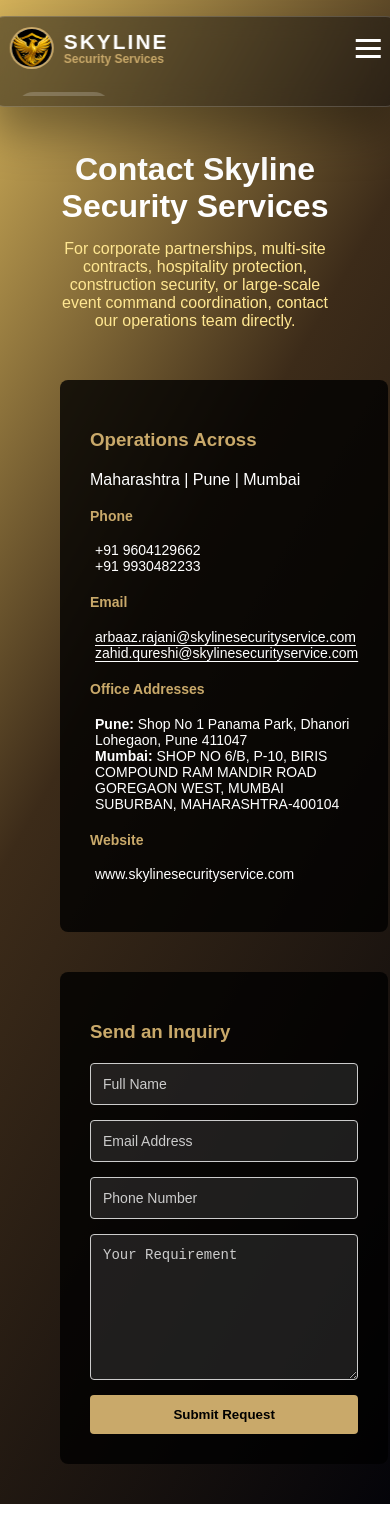
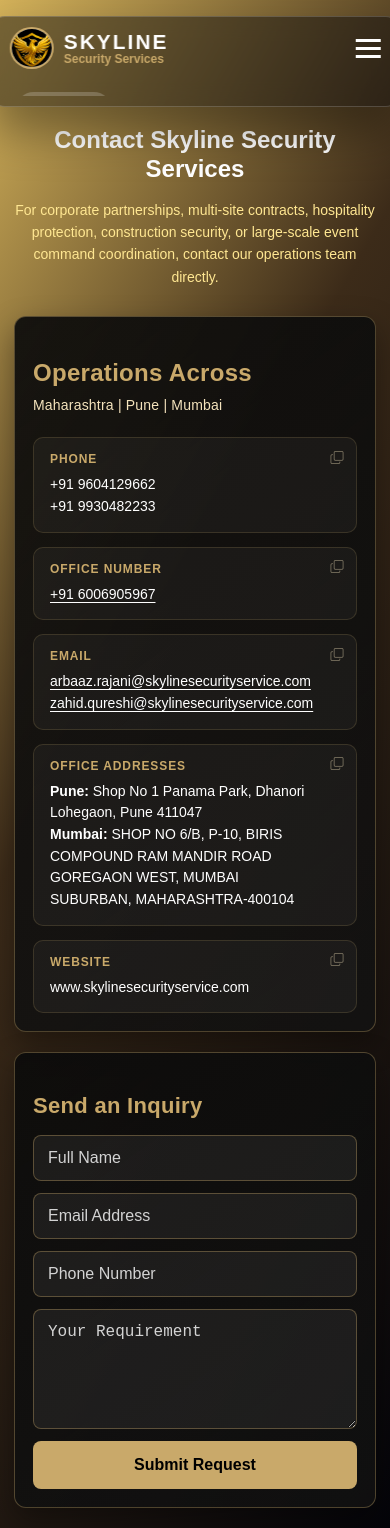
Before and after one commit to veeru8055/skyline, an Angular app: page /contact in a window 390 px wide. Before the commit the page ends 1504 px from the top, so only its background shows below. Built offline with nearby package versions, Linux system fonts and the light colour scheme.

Commit message:
updated the contact page

```diff
--- a/package.json
+++ b/package.json
@@ -27,6 +27,7 @@
     "@angular/platform-browser": "^20.1.0",
     "@angular/router": "^20.1.0",
     "@emailjs/browser": "^4.4.1",
+    "bootstrap-icons": "^1.13.1",
     "pdf-parse": "^2.4.5",
     "rxjs": "~7.8.0",
     "tslib": "^2.3.0"
--- a/src/app/contact-us-page/contact-us-page.html
+++ b/src/app/contact-us-page/contact-us-page.html
@@ -18,11 +18,43 @@
       <p>Maharashtra | Pune | Mumbai</p>
 
       <div class="info-block">
+        <button
+          type="button"
+          class="info-copy-btn"
+          (click)="copyField('phone', '+91 9604129662, +91 9930482233')"
+          [attr.aria-label]="copiedField === 'phone' ? 'Copied' : 'Copy phone numbers'"
+          [title]="copiedField === 'phone' ? 'Copied' : 'Copy'"
+        >
+          <i class="bi bi-copy" aria-hidden="true"></i>
+        </button>
         <h4>Phone</h4>
         <p>+91 9604129662<br>+91 9930482233</p>
       </div>
 
       <div class="info-block">
+        <button
+          type="button"
+          class="info-copy-btn"
+          (click)="copyField('office', '+91 6006905967')"
+          [attr.aria-label]="copiedField === 'office' ? 'Copied' : 'Copy office number'"
+          [title]="copiedField === 'office' ? 'Copied' : 'Copy'"
+        >
+          <i class="bi bi-copy" aria-hidden="true"></i>
+        </button>
+        <h4>Office Number</h4>
+        <p><a href="tel:+916006905967">+91 6006905967</a></p>
+      </div>
+
+      <div class="info-block">
+        <button
+          type="button"
+          class="info-copy-btn"
+          (click)="copyField('email', 'arbaaz.rajani@skylinesecurityservice.com, zahid.qureshi@skylinesecurityservice.com')"
+          [attr.aria-label]="copiedField === 'email' ? 'Copied' : 'Copy email addresses'"
+          [title]="copiedField === 'email' ? 'Copied' : 'Copy'"
+        >
+          <i class="bi bi-copy" aria-hidden="true"></i>
+        </button>
         <h4>Email</h4>
         <p>
           <a href="mailto:arbaaz.rajani@skylinesecurityservice.com">arbaaz.rajani@skylinesecurityservice.com</a><br>
@@ -31,6 +63,15 @@
       </div>
 
       <div class="info-block">
+        <button
+          type="button"
+          class="info-copy-btn"
+          (click)="copyField('address', 'Pune: Shop No 1 Panama Park, Dhanori Lohegaon, Pune 411047 | Mumbai: SHOP NO 6/B, P-10, BIRIS COMPOUND RAM MANDIR ROAD GOREGAON WEST, MUMBAI SUBURBAN, MAHARASHTRA-400104')"
+          [attr.aria-label]="copiedField === 'address' ? 'Copied' : 'Copy office addresses'"
+          [title]="copiedField === 'address' ? 'Copied' : 'Copy'"
+        >
+          <i class="bi bi-copy" aria-hidden="true"></i>
+        </button>
         <h4>Office Addresses</h4>
         <p><strong>Pune:</strong> Shop No 1 Panama Park, Dhanori Lohegaon, Pune 411047<br>
           <strong>Mumbai:</strong> SHOP NO 6/B, P-10, BIRIS COMPOUND RAM MANDIR ROAD GOREGAON WEST, MUMBAI SUBURBAN,
@@ -39,6 +80,15 @@
       </div>
 
       <div class="info-block">
+        <button
+          type="button"
+          class="info-copy-btn"
+          (click)="copyField('website', 'www.skylinesecurityservice.com')"
+          [attr.aria-label]="copiedField === 'website' ? 'Copied' : 'Copy website'"
+          [title]="copiedField === 'website' ? 'Copied' : 'Copy'"
+        >
+          <i class="bi bi-copy" aria-hidden="true"></i>
+        </button>
         <h4>Website</h4>
         <p>www.skylinesecurityservice.com</p>
       </div>
@@ -50,15 +100,25 @@
 
       <form [formGroup]="contactForm" (ngSubmit)="submitForm()">
 
-        <input type="text" formControlName="name" placeholder="Full Name" />
-        <small *ngIf="contactForm.get('name')?.touched && contactForm.get('name')?.invalid">
+        <input
+          type="text"
+          formControlName="name"
+          placeholder="Full Name"
+          [class.invalid-field]="contactForm.get('name')?.touched && contactForm.get('name')?.invalid"
+        />
+        <small class="field-error" *ngIf="contactForm.get('name')?.touched && contactForm.get('name')?.invalid">
           Name is required
         </small>
 
         <input type="email" formControlName="email" placeholder="Email Address" />
 
-        <input type="text" formControlName="phone" placeholder="Phone Number" />
-        <small *ngIf="contactForm.get('phone')?.touched && contactForm.get('phone')?.invalid">
+        <input
+          type="text"
+          formControlName="phone"
+          placeholder="Phone Number"
+          [class.invalid-field]="contactForm.get('phone')?.touched && contactForm.get('phone')?.invalid"
+        />
+        <small class="field-error" *ngIf="contactForm.get('phone')?.touched && contactForm.get('phone')?.invalid">
           Phone number is required
         </small>
 
@@ -68,12 +128,16 @@
           {{ isSubmitting ? 'Sending...' : 'Submit Request' }}
         </button>
 
-        <!-- Success / Error -->
-        <p class="success" *ngIf="successMessage">{{ successMessage }}</p>
+        <!-- Error -->
         <p class="error" *ngIf="errorMessage">{{ errorMessage }}</p>
 
       </form>
     </div>
 
   </div>
+
+  <div class="success-popup" *ngIf="showSuccessPopup" role="status" aria-live="polite">
+    <i class="bi bi-check-circle-fill" aria-hidden="true"></i>
+    <span>Your request has been sent. A member of our team will contact you shortly.</span>
+  </div>
 </div>
--- a/src/app/contact-us-page/contact-us-page.scss
+++ b/src/app/contact-us-page/contact-us-page.scss
@@ -27,36 +27,70 @@
     display: grid;
     grid-template-columns: 1fr 1fr;
     gap: 40px;
+    align-items: stretch;
 }
 
 /* LEFT */
 .contact-info {
-    background: rgba(0, 0, 0, 0.8);
+    background: linear-gradient(145deg, rgba(11, 11, 11, 0.92), rgba(18, 18, 18, 0.84));
     color: white;
     padding: 30px;
-    border-radius: 8px;
+    border-radius: 14px;
+    border: 1px solid rgba(201, 169, 106, 0.35);
+    box-shadow: 0 12px 30px rgba(0, 0, 0, 0.35);
+    position: relative;
 
     h3 {
-        margin-bottom: 20px;
+        margin-bottom: 10px;
         color: #c9a96a;
+        font-size: 24px;
+        letter-spacing: 0.3px;
+    }
+
+    >p {
+        margin: 0 0 24px;
+        color: #f5e4bd;
+        font-size: 14px;
+        letter-spacing: 0.2px;
     }
 
     .info-block {
-        margin-bottom: 20px;
+        margin-bottom: 14px;
+        padding: 14px 16px;
+        padding-right: 44px;
+        border-radius: 10px;
+        background: rgba(255, 255, 255, 0.04);
+        border: 1px solid rgba(201, 169, 106, 0.18);
+        position: relative;
+        transition: transform 0.2s ease, border-color 0.2s ease, background 0.2s ease;
+
+        &:hover {
+            transform: translateY(-1px);
+            border-color: rgba(201, 169, 106, 0.45);
+            background: rgba(255, 255, 255, 0.06);
+        }
+
+        &:last-child {
+            margin-bottom: 0;
+        }
 
         h4 {
-            font-size: 14px;
+            font-size: 12px;
+            margin: 0;
+            text-transform: uppercase;
+            letter-spacing: 0.9px;
             color: #c9a96a;
         }
 
         p {
-            margin-top: 4px;
-            padding-left: 5px;
+            margin: 8px 0 0;
+            padding-left: 0;
             font-size: 14px;
+            line-height: 1.55;
             color: #fff;
 
             a {
-                color: inherit;
+                color: #fff;
                 text-decoration: underline;
                 text-underline-offset: 3px;
 
@@ -70,63 +104,141 @@
 
 /* RIGHT */
 .contact-form {
-    background: rgba(0, 0, 0, 0.8);
+    background: linear-gradient(145deg, rgba(11, 11, 11, 0.92), rgba(18, 18, 18, 0.84));
     color: white;
     padding: 30px;
-    border-radius: 8px;
+    border-radius: 14px;
+    border: 1px solid rgba(201, 169, 106, 0.35);
+    box-shadow: 0 12px 30px rgba(0, 0, 0, 0.35);
+    display: flex;
+    flex-direction: column;
+    position: relative;
 
     h3 {
         margin-bottom: 20px;
         color: #c9a96a;
+        font-size: 24px;
+        letter-spacing: 0.3px;
     }
 
     form {
         display: flex;
         flex-direction: column;
-        gap: 15px;
+        gap: 14px;
+        flex: 1;
 
         input,
         textarea {
-            padding: 12px;
-            border: 1px solid #ccc;
+            width: 100%;
+            box-sizing: border-box;
+            padding: 13px 14px;
+            border: 1px solid rgba(201, 169, 106, 0.36);
             font-size: 14px;
-            background: rgba(255, 255, 255, 0.1);
+            background: rgba(255, 255, 255, 0.06);
             color: #fff;
-            border-radius: 4px;
+            border-radius: 8px;
+            transition: border-color 0.2s ease, box-shadow 0.2s ease, background 0.2s ease;
 
             &::placeholder {
-                color: #ccc;
+                color: #d3d3d3;
+            }
+
+            &:focus {
+                outline: none;
+                border-color: #f1d58c;
+                background: rgba(255, 255, 255, 0.09);
+                box-shadow: 0 0 0 3px rgba(201, 169, 106, 0.2);
+            }
+
+            &.invalid-field {
+                border-color: #d6a86a;
+                background: rgba(214, 168, 106, 0.1);
+                box-shadow: 0 0 0 3px rgba(214, 168, 106, 0.14);
             }
         }
 
         textarea {
-            min-height: 120px;
+            min-height: 150px;
+            resize: vertical;
         }
 
         button {
             background: #c9a96a;
             color: black;
-            padding: 12px;
+            padding: 13px;
             border: none;
             cursor: pointer;
-            font-weight: 600;
-            border-radius: 4px;
+            font-weight: 700;
+            border-radius: 8px;
+            margin-top: auto;
+            transition: transform 0.18s ease, background 0.2s ease;
 
             &:hover {
                 background: #f1d58c;
+                transform: translateY(-1px);
             }
 
             &:disabled {
                 background: #666;
                 cursor: not-allowed;
+                transform: none;
             }
         }
+    }
+}
+
+.info-copy-btn {
+    position: absolute;
+    top: 10px;
+    right: 10px;
+    width: 26px;
+    height: 26px;
+    border: none;
+    background: transparent;
+    padding: 0;
+    border-radius: 6px;
+    cursor: pointer;
+    transition: background 0.2s ease, transform 0.2s ease, opacity 0.2s ease;
+    display: inline-flex;
+    align-items: center;
+    justify-content: center;
+    opacity: 0.52;
+
+    &:hover {
+        background: rgba(255, 255, 255, 0.04);
+        transform: translateY(-1px);
+        opacity: 0.86;
+    }
+
+    &:focus-visible {
+        outline: none;
+        box-shadow: 0 0 0 2px rgba(201, 169, 106, 0.14);
+        opacity: 0.9;
+    }
+}
+
+.info-copy-btn .bi {
+    font-size: 13px;
+    line-height: 1;
+    color: rgba(245, 228, 189, 0.86);
+
+    &::before {
+        display: block;
     }
 }
 
 small {
     color: #ff6b6b;
     font-size: 12px;
+    margin-top: -8px;
+}
+
+.field-error {
+    color: #e8bd82;
+    font-size: 12px;
+    letter-spacing: 0.2px;
+    margin-top: -8px;
+    margin-bottom: 2px;
 }
 
 .success {
@@ -139,8 +251,149 @@
     margin-top: 10px;
 }
 
+.success-popup {
+    position: fixed;
+    left: 50%;
+    top: 22px;
+    width: calc(100vw - 32px);
+    max-width: 680px;
+    background: linear-gradient(145deg, rgba(20, 20, 20, 0.95), rgba(32, 28, 20, 0.93));
+    color: #f5e4bd;
+    border: 1px solid rgba(201, 169, 106, 0.38);
+    box-shadow: 0 14px 30px rgba(0, 0, 0, 0.35);
+    border-radius: 12px;
+    padding: 12px 14px;
+    display: flex;
+    align-items: flex-start;
+    gap: 10px;
+    z-index: 1200;
+    animation: successPopupInOut 3.4s ease forwards;
+
+    .bi {
+        color: #d8b271;
+        font-size: 16px;
+        margin-top: 2px;
+        flex-shrink: 0;
+    }
+
+    span {
+        line-height: 1.5;
+        font-size: 14px;
+    }
+}
+
+@keyframes successPopupInOut {
+    0% {
+        opacity: 0;
+        transform: translateX(-50%) translateY(-8px);
+    }
+    12% {
+        opacity: 1;
+        transform: translateX(-50%) translateY(0);
+    }
+    78% {
+        opacity: 1;
+        transform: translateX(-50%) translateY(0);
+    }
+    100% {
+        opacity: 0;
+        transform: translateX(-50%) translateY(-6px);
+    }
+}
+
 @media (max-width: 768px) {
+    .contact-container {
+        padding: 26px 18px;
+    }
+
+    .contact-header {
+        margin-bottom: 28px;
+
+        h1 {
+            font-size: 27px;
+            line-height: 1.2;
+        }
+
+        p {
+            font-size: 14px;
+            line-height: 1.6;
+        }
+    }
+
     .contact-content {
         grid-template-columns: 1fr;
+        gap: 20px;
+    }
+
+    .contact-info,
+    .contact-form {
+        padding: 22px;
+    }
+
+    .info-copy-btn {
+        top: 8px;
+        right: 8px;
+        width: 24px;
+        height: 24px;
+    }
+    .contact-form {
+        h3 {
+            font-size: 22px;
+            margin-bottom: 16px;
+        }
+
+        form {
+            gap: 12px;
+
+            input,
+            textarea,
+            button {
+                font-size: 16px;
+            }
+
+            textarea {
+                min-height: 130px;
+            }
+
+            button {
+                min-height: 48px;
+            }
+        }
+    }
+
+    .success-popup {
+        left: 50%;
+        top: 14px;
+        padding: 11px 12px;
     }
 }
+
+@media (max-width: 480px) {
+    .contact-container {
+        padding: 20px 14px;
+    }
+
+    .contact-info,
+    .contact-form {
+        padding: 18px;
+        border-radius: 12px;
+    }
+
+    .contact-info .info-block {
+        padding-right: 40px;
+    }
+
+    .info-copy-btn {
+        width: 22px;
+        height: 22px;
+        top: 8px;
+        right: 8px;
+    }
+    .contact-header h1 {
+        font-size: 24px;
+    }
+
+    .contact-form form textarea {
+        min-height: 120px;
+    }
+}
--- a/src/app/contact-us-page/contact-us-page.ts
+++ b/src/app/contact-us-page/contact-us-page.ts
@@ -1,4 +1,4 @@
-import { Component, OnInit } from '@angular/core';
+import { Component, OnDestroy, OnInit } from '@angular/core';
 import { CommonModule } from '@angular/common';
 import { ReactiveFormsModule, FormBuilder, Validators, FormGroup } from '@angular/forms';
 import emailjs from '@emailjs/browser';
@@ -15,8 +15,10 @@
     contactForm!: FormGroup;
 
     isSubmitting = false;
-    successMessage = '';
     errorMessage = '';
+    copiedField: 'phone' | 'office' | 'email' | 'address' | 'website' | null = null;
+    showSuccessPopup = false;
+    private popupTimer: ReturnType<typeof setTimeout> | null = null;
 
     constructor(private fb: FormBuilder) { }
 
@@ -27,6 +29,12 @@
             phone: ['', Validators.required],
             message: ['']
         });
+    }
+
+    ngOnDestroy(): void {
+        if (this.popupTimer) {
+            clearTimeout(this.popupTimer);
+        }
     }
 
     submitForm() {
@@ -49,17 +57,55 @@
             'Wv9zDZC171tZDoqKP'
         ).then(
             () => {
-                this.successMessage = 'Request submitted successfully!';
                 this.errorMessage = '';
                 this.contactForm.reset();
                 this.isSubmitting = false;
+                this.triggerSuccessPopup();
             },
             (error) => {
                 console.error(error);
                 this.errorMessage = 'Something went wrong. Please try again.';
-                this.successMessage = '';
                 this.isSubmitting = false;
             }
         );
     }
+
+    async copyField(field: 'phone' | 'office' | 'email' | 'address' | 'website', value: string): Promise<void> {
+
+        try {
+            await navigator.clipboard.writeText(value);
+            this.showCopiedState(field);
+        } catch {
+            const textArea = document.createElement('textarea');
+            textArea.value = value;
+            textArea.style.position = 'fixed';
+            textArea.style.opacity = '0';
+            document.body.appendChild(textArea);
+            textArea.focus();
+            textArea.select();
+            document.execCommand('copy');
+            document.body.removeChild(textArea);
+            this.showCopiedState(field);
+        }
+    }
+
+    private showCopiedState(field: 'phone' | 'office' | 'email' | 'address' | 'website'): void {
+        this.copiedField = field;
+        setTimeout(() => {
+            if (this.copiedField === field) {
+                this.copiedField = null;
+            }
+        }, 1800);
+    }
+
+    private triggerSuccessPopup(): void {
+        this.showSuccessPopup = true;
+        if (this.popupTimer) {
+            clearTimeout(this.popupTimer);
+        }
+        this.popupTimer = setTimeout(() => {
+            this.showSuccessPopup = false;
+            this.popupTimer = null;
+        }, 3400);
+    }
 }
--- a/src/styles.scss
+++ b/src/styles.scss
@@ -1,4 +1,6 @@
 /* You can add global styles to this file, and also import other style files */
+@import 'bootstrap-icons/font/bootstrap-icons.css';
+
 html, body {
   margin: 0;
   padding: 0;
```
Also changed, not shown: 1 other file (tests, documents, lock files or other folders).
